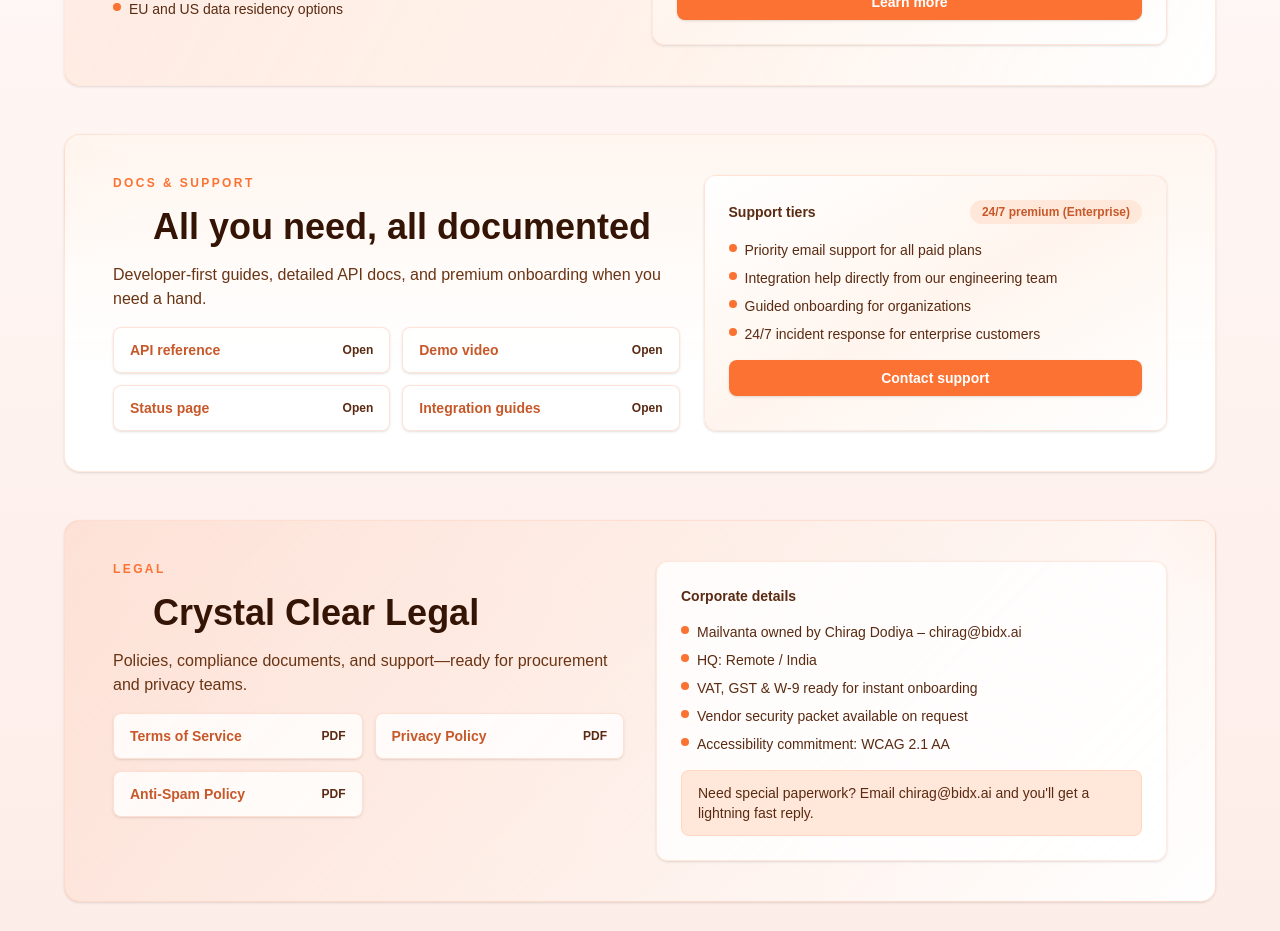
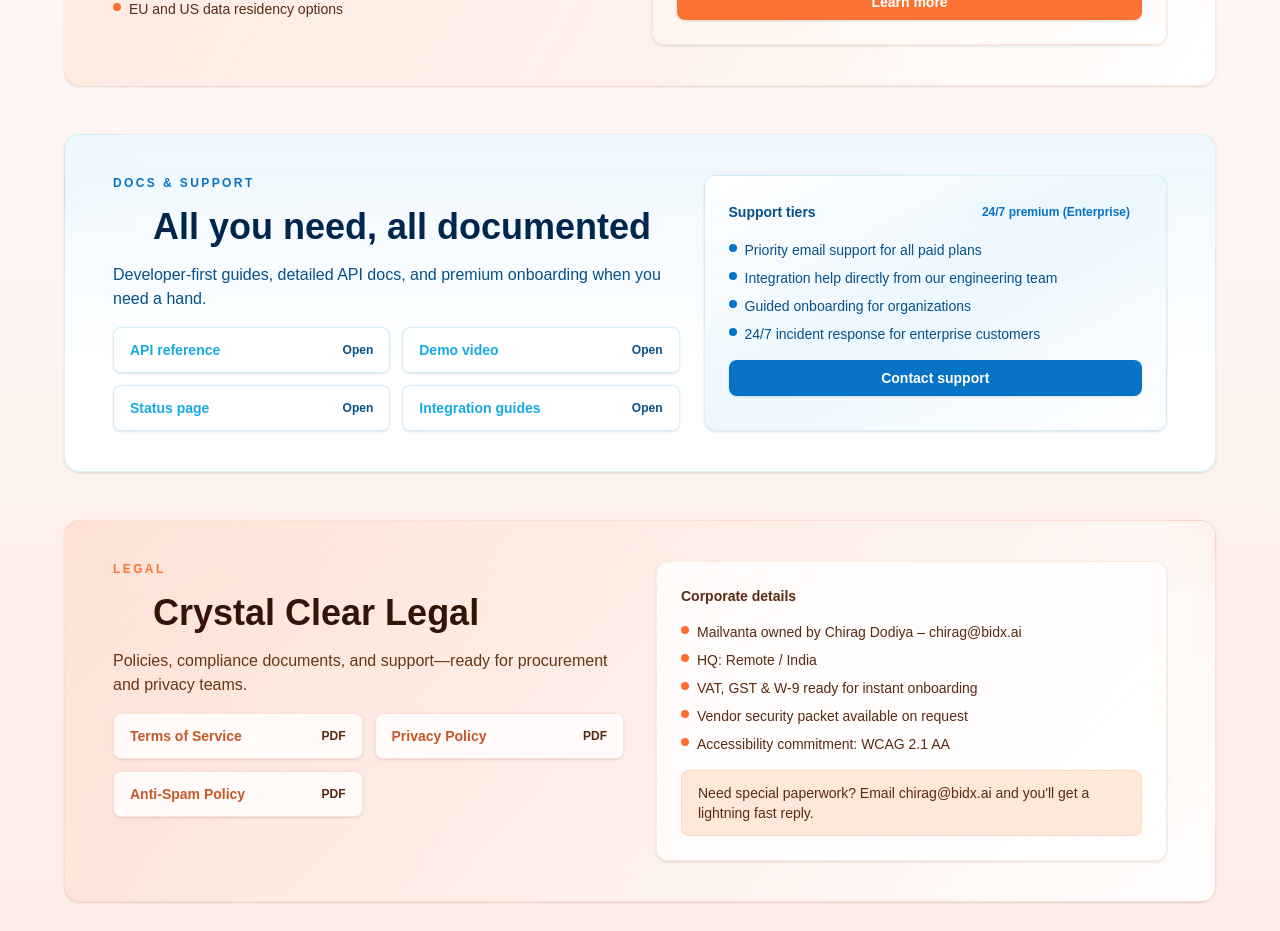
Before and after one commit to chiragbidx/build-platform-aac, a Next.js app: page / in a window 1280 px wide. Shown: the part 3040-3971 px from the top of the page. Built offline with nearby package versions, Linux system fonts and the light colour scheme; some icons are missing.

Commit message:
Update DocsSupportSection to use Mailvanta blues for cards, links, and badges

```diff
--- a/components/home/DocsSupportSection.tsx
+++ b/components/home/DocsSupportSection.tsx
@@ -6,49 +6,49 @@
 export function DocsSupportSection({ content }: { content: DocsSupportContent }) {
   return (
     <section
-      className="grid gap-6 rounded-2xl border border-[#fb7232]/15 bg-white/80 px-6 py-10 shadow-sm sm:grid-cols-[1.1fr_0.9fr] sm:px-12 animate-section hover-lift"
+      className="grid gap-6 rounded-2xl border border-[#19aae6]/15 bg-white/80 px-6 py-10 shadow-sm sm:grid-cols-[1.1fr_0.9fr] sm:px-12 animate-section hover-lift"
       style={{
         backgroundImage:
-          "linear-gradient(180deg, rgba(255,245,238,0.9) 0%, rgba(255,255,255,0.98) 70%), radial-gradient(circle at 15% 30%, rgba(251,114,50,0.16), transparent 34%)",
+          "linear-gradient(180deg, rgba(236,247,254,0.9) 0%, rgba(255,255,255,0.98) 70%), radial-gradient(circle at 15% 30%, rgba(7,115,198,0.13), transparent 34%)",
         backgroundRepeat: "no-repeat, no-repeat",
         backgroundSize: "100% 100%, 240px 240px",
         backgroundPosition: "center, left -40px top -20px",
       }}
     >
       <div className="space-y-4">
-        <p className="text-xs font-semibold uppercase tracking-[0.2em] text-[#fb7232]">Docs & Support</p>
-        <h2 className="flex items-center gap-3 text-3xl font-bold text-[#341404] sm:text-4xl">
-          <HugeiconsIcon icon={Book02Icon} size={28} color="#fb7232" strokeWidth={1.6} />
+        <p className="text-xs font-semibold uppercase tracking-[0.2em] text-[#0773c6]">Docs & Support</p>
+        <h2 className="flex items-center gap-3 text-3xl font-bold text-[#00264d] sm:text-4xl">
+          <HugeiconsIcon icon={Book02Icon} size={28} color="#0773c6" strokeWidth={1.6} />
           {content.title}
         </h2>
-        <p className="text-base text-[#6a3515]">{content.blurb}</p>
+        <p className="text-base text-[#07508a]">{content.blurb}</p>
         <div className="grid gap-3 sm:grid-cols-2">
           {content.links.map((item, i) => (
             <a
               key={item.label}
               href={item.link}
-              className="flex items-center justify-between rounded-lg border border-[#fb7232]/20 bg-white/80 px-4 py-3 text-sm font-semibold text-[#c75829] shadow-sm transition hover:-translate-y-0.5 hover:shadow-md animate-fade-slide"
+              className="flex items-center justify-between rounded-lg border border-[#19aae6]/20 bg-white/80 px-4 py-3 text-sm font-semibold text-[#19aae6] shadow-sm transition hover:-translate-y-0.5 hover:shadow-md animate-fade-slide"
               style={{ animationDelay: `${i * 0.1}s` }}
             >
               <span>{item.label}</span>
-              <span className="text-xs text-[#5a2a12]">Open</span>
+              <span className="text-xs text-[#07508a]">Open</span>
             </a>
           ))}
         </div>
       </div>
-      <div className="space-y-4 rounded-xl border border-[#fb7232]/15 bg-gradient-to-br from-white via-[#fff5ee] to-white p-6 shadow-sm hover-lift">
+      <div className="space-y-4 rounded-xl border border-[#19aae6]/15 bg-gradient-to-br from-white via-[#ecf7fe] to-white p-6 shadow-sm hover-lift">
         <div className="flex items-center justify-between">
-          <p className="text-sm font-semibold text-[#5a2a12]">Support tiers</p>
-          <span className="rounded-full bg-[#ffe8da] px-3 py-1 text-xs font-semibold text-[#c75829]">{content.supportBadge}</span>
+          <p className="text-sm font-semibold text-[#07508a]">Support tiers</p>
+          <span className="rounded-full bg-[#ecf7fe] px-3 py-1 text-xs font-semibold text-[#0773c6]">{content.supportBadge}</span>
         </div>
-        <ul className="space-y-2 text-sm text-[#5a2a12]">
+        <ul className="space-y-2 text-sm text-[#07508a]">
           {content.supportBullets.map((item) => (
-            <li key={item} className="flex items-start gap-2"><span className="mt-1 h-2 w-2 rounded-full bg-[#fb7232]" /> {item}</li>
+            <li key={item} className="flex items-start gap-2"><span className="mt-1 h-2 w-2 rounded-full bg-[#0773c6]" /> {item}</li>
           ))}
         </ul>
         <a
           href={content.supportCta.href}
-          className="inline-flex w-full items-center justify-center rounded-lg bg-[#fb7232] px-4 py-2 text-sm font-semibold text-white shadow-sm transition hover:-translate-y-0.5 hover:bg-[#e06225] hover:shadow-md"
+          className="inline-flex w-full items-center justify-center rounded-lg bg-[#0773c6] px-4 py-2 text-sm font-semibold text-white shadow-sm transition hover:-translate-y-0.5 hover:bg-[#065fa6] hover:shadow-md"
         >
           {content.supportCta.label}
         </a>
```
